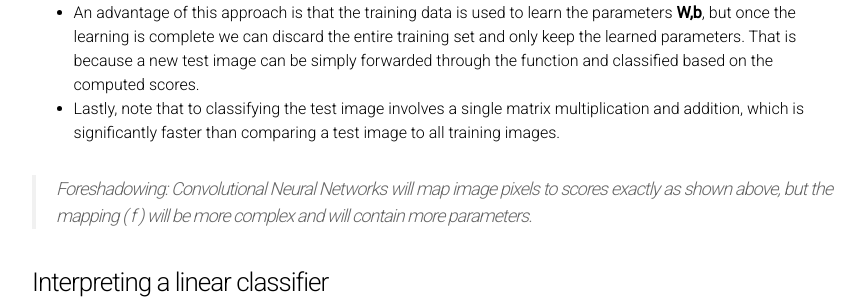
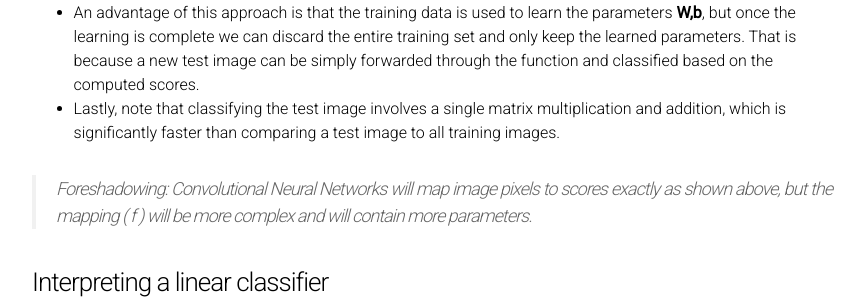
Before and after one commit to cs231n/cs231n.github.io, a Jekyll site: the page built from linear-classify.md, in a window 1280 px wide and 900 px high, scrolled down 1368 px. Shown: the part 161-460 px from the top of the window, without its empty margins (208-1073 px from the left). Built offline with Jekyll 4.4.1, drawn with Linux system fonts in a browser that asks for light colours; formulas are drawn with MathJax 3.

```diff
--- a/linear-classify.md
+++ b/linear-classify.md
@@ -45,7 +45,7 @@ There are a few things to note:
 - First, note that the single matrix multiplication \\(W x_i\\) is effectively evaluating 10 separate classifiers in parallel (one for each class), where each classifier is a row of **W**.
 - Notice also that we think of the input data \\( (x_i, y_i) \\) as given and fixed, but we have control over the setting of the parameters **W,b**. Our goal will be to set these in such way that the computed scores match the ground truth labels across the whole training set. We will go into much more detail about how this is done, but intuitively we wish that the correct class has a score that is higher than the scores of incorrect classes.
 - An advantage of this approach is that the training data is used to learn the parameters **W,b**, but once the learning is complete we can discard the entire training set and only keep the learned parameters. That is because a new test image can be simply forwarded through the function and classified based on the computed scores.
-- Lastly, note that to classifying the test image involves a single matrix multiplication and addition, which is significantly faster than comparing a test image to all training images.
+- Lastly, note that classifying the test image involves a single matrix multiplication and addition, which is significantly faster than comparing a test image to all training images.
 
 > Foreshadowing: Convolutional Neural Networks will map image pixels to scores exactly as shown above, but the mapping ( f ) will be more complex and will contain more parameters.
 
```
